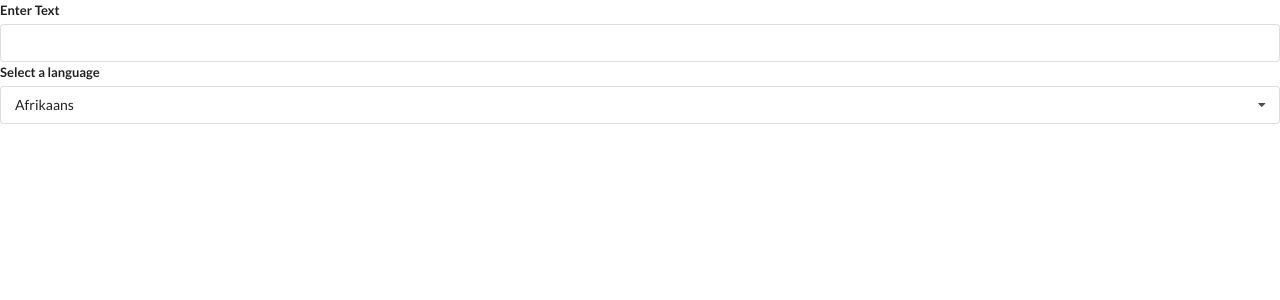
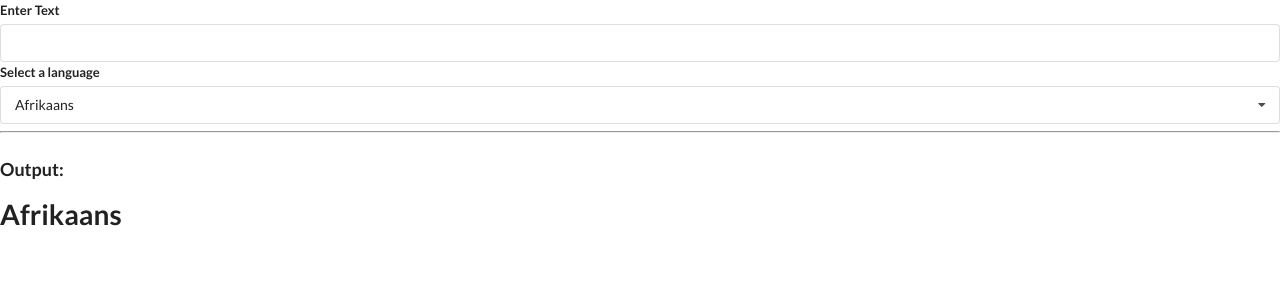
Before and after one commit to michaelizaguirre501/widgets, a React (Create React App) app: page / in a window 1280 px wide. Shown: the top 300 px of the page. Built offline with nearby package versions, Linux system fonts and the light colour scheme.

Commit message:
created convert linked to translate.js passed selected languge and current text

```diff
--- /dev/null
+++ b/src/components/Convert.js
@@ -0,0 +1,20 @@
+import React, { useState, useEffect } from "react";
+import axios from "axios";
+
+const Convert = ({ language, text }) => {
+  useEffect(() => {
+    console.log("new lang or text");
+  }, [language, text]);
+
+  return (
+    <div>
+      <h1>
+        {language.label}
+        <br />
+        {text}
+      </h1>
+    </div>
+  );
+};
+
+export default Convert;
--- a/src/components/Translate.js
+++ b/src/components/Translate.js
@@ -1,4 +1,5 @@
 import React, { useState } from "react";
+import Convert from "./Convert";
 import Dropdown from "./Dropdown";
 
 const options = [
@@ -33,6 +34,9 @@ const Translate = () => {
         onSelectChange={setLanguage}
         whatFor={"language"}
       />
+      <hr />
+      <h3 className="ui header">Output:</h3>
+      <Convert language={language} text={text} />
     </div>
   );
 };
```
